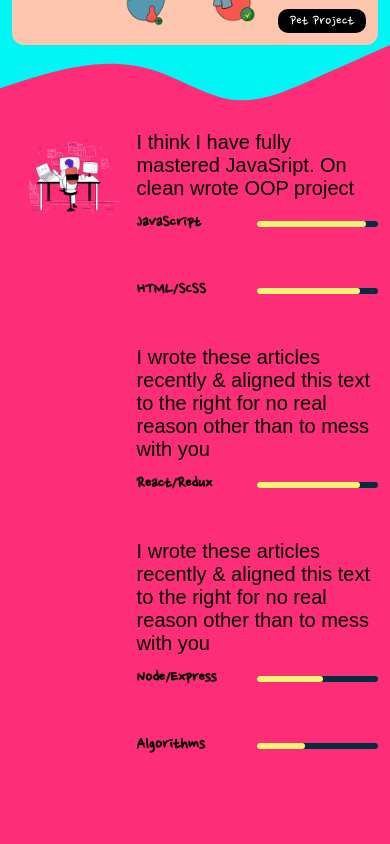
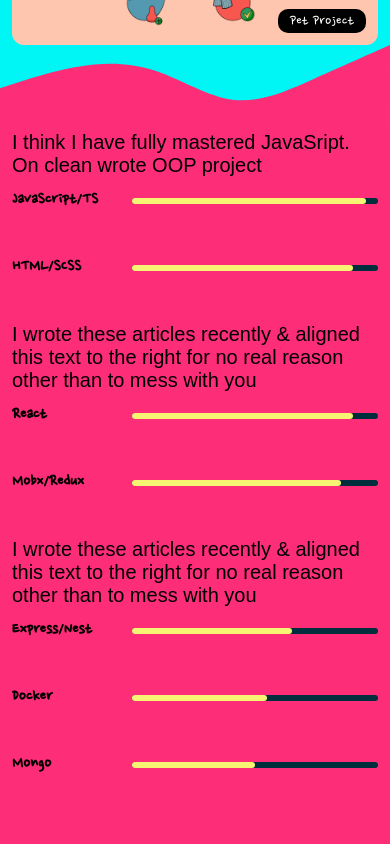
Before and after one commit to DavletkulovAynur/Aynur_Codit, a React (Create React App) app: page / in a window 390 px wide. Shown: the part 2020-2864 px from the top of the page. Built offline with nearby package versions, Linux system fonts and the light colour scheme; a web font is replaced by a local one.

Commit message:
feature-hard-skils-fix-2

```diff
--- a/src/App/Blocks/AboutMe/Components/HardSkills.jsx
+++ b/src/App/Blocks/AboutMe/Components/HardSkills.jsx
@@ -5,27 +5,35 @@ import spaceProgrammist from "../../../Common/assets/img/space-programmist.png";
 
 const skillsData = [
   {
-    name: "JavaScript",
-    knowledge: "90",
+    name: "JavaScript/TS",
+    knowledge: "95",
     text: `I think I have fully mastered JavaSript. On clean wrote OOP project`,
   },
   {
     name: "HTML/SCSS",
+    knowledge: "90",
+  },
+  {
+    name: "React",
+    knowledge: "90",
+    text: `I wrote these articles recently & aligned this text to the right for no real reason other than to mess with you`,
+  },
+  {
+    name: "Mobx/Redux",
     knowledge: "85",
   },
   {
-    name: "React/Redux",
-    knowledge: "85",
+    name: "Express/Nest",
+    knowledge: "65",
     text: `I wrote these articles recently & aligned this text to the right for no real reason other than to mess with you`,
   },
   {
-    name: "Node/Express",
+    name: "Docker",
     knowledge: "55",
-    text: `I wrote these articles recently & aligned this text to the right for no real reason other than to mess with you`,
   },
   {
-    name: "Algorithms",
-    knowledge: "40",
+    name: "Mongo",
+    knowledge: "50",
   },
 ];
 
--- a/src/App/Blocks/AboutMe/Components/styles/HardSkills.scss
+++ b/src/App/Blocks/AboutMe/Components/styles/HardSkills.scss
@@ -16,6 +16,16 @@
 
   &__content {
     grid-column: 2/4;
+  }
+
+  @media (max-width: 768px) {
+    &__img {
+      display: none;
+    }
+
+    &__content {
+      grid-column: 1/4;
+    }
   }
 }
 
--- a/src/App/Pages/PortfolioItem/YulYortTaxi.jsx
+++ b/src/App/Pages/PortfolioItem/YulYortTaxi.jsx
@@ -45,6 +45,13 @@ export const YulYortTaxi = () => {
         </div>
         </div>
       </div>
+      <svg xmlns="http://www.w3.org/2000/svg" viewBox="0 0 1440 320">
+        <path
+          fill="#fd2c78"
+          fillOpacity="1"
+          d="M0,160L48,144C96,128,192,96,288,80C384,64,480,64,576,96C672,128,768,192,864,202.7C960,213,1056,171,1152,128C1248,85,1344,43,1392,21.3L1440,0L1440,320L1392,320C1344,320,1248,320,1152,320C1056,320,960,320,864,320C768,320,672,320,576,320C480,320,384,320,288,320C192,320,96,320,48,320L0,320Z"
+        ></path>
+      </svg>
     </div>
   );
 };
--- a/src/App/Pages/PortfolioItem/YulYortTaxi.scss
+++ b/src/App/Pages/PortfolioItem/YulYortTaxi.scss
@@ -1,4 +1,15 @@
 .Portfolio-item {
+  svg {
+    width: 100%;
+    transform: rotate(360deg);
+    display: block;
+    background: #fff;
+  }
+
+  svg path {
+    fill: #fd2d78;
+  }
+
   &__root {
     padding-top: 100px;
     background: #ffc833;
```
